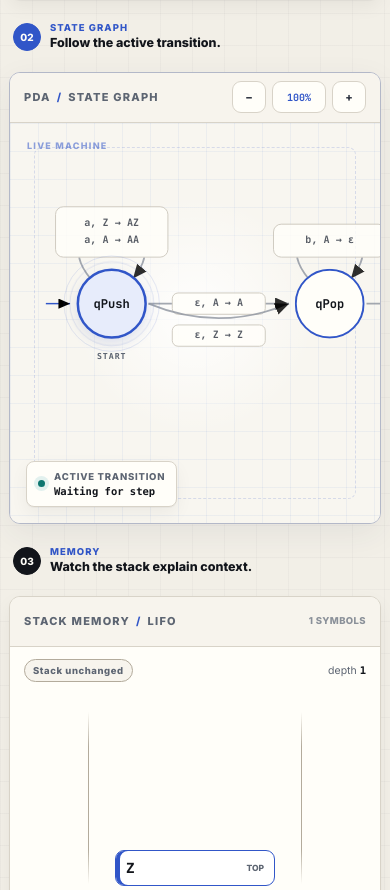
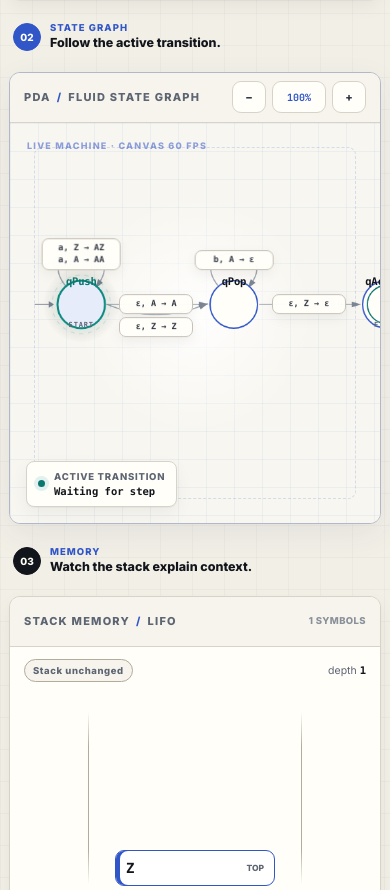
Before and after one commit to KuantumKnight/StackTrace, a React (Vite) app: page / in a window 390 px wide. Shown: the part 1779-2669 px from the top of the page. Built offline with nearby package versions, Linux system fonts and the light colour scheme.

Commit message:
refactor(debug): switch state graph to fluid canvas renderer

```diff
--- a/src/components/MachineView.tsx
+++ b/src/components/MachineView.tsx
@@ -1,95 +1,23 @@
-import { useMemo, useState } from 'react'
-import type { PDA, PDATransition } from '../core/pda/types'
-import { edgeChipWidth, layoutPDAEdges, transitionLabel } from './pdaEditorLayout'
+import { useState } from 'react'
+import type { PDA } from '../core/pda/types'
+import { transitionLabel } from './pdaEditorLayout'
+import { FluidMachineGraph } from './FluidMachineGraph'
 
 interface MachineViewProps {
   machine: PDA
   activeState: string
   activeTransitionId?: string | null
+  animationKey?: string | number
 }
 
-const WIDTH = 640
-const HEIGHT = 280
-const LOOP_ROWS_PER_COLUMN = 4
-const LOOP_LINE_HEIGHT = 18
-const LOOP_COLUMN_GAP = 10
-const LOOP_PADDING_X = 10
-const LOOP_PADDING_Y = 8
-const radarStyle = { transformBox: 'fill-box', transformOrigin: 'center' } as const
-
-function clamp(value: number, min: number, max: number) {
-  return Math.min(max, Math.max(min, value))
-}
-
-function groupSelfLoops(transitions: PDATransition[]) {
-  const groups = new Map<string, PDATransition[]>()
-  for (const transition of transitions) {
-    if (transition.from !== transition.to) continue
-    const group = groups.get(transition.from) ?? []
-    group.push(transition)
-    groups.set(transition.from, group)
-  }
-  return groups
-}
-
-export function MachineView({ machine, activeState, activeTransitionId }: MachineViewProps) {
+export function MachineView({ machine, activeState, activeTransitionId, animationKey }: MachineViewProps) {
   const [zoom, setZoom] = useState(1)
-  const edges = useMemo(
-    () => layoutPDAEdges(machine, WIDTH, HEIGHT),
-    [machine],
-  )
   const activeTransition = machine.transitions.find((transition) => transition.id === activeTransitionId)
-
-  const renderModel = useMemo(() => {
-    const transitionById = new Map(machine.transitions.map((transition) => [transition.id, transition]))
-    const edgeByTransitionId = new Map(edges.map((edge) => [edge.transitionId, edge]))
-    const loopGroups = groupSelfLoops(machine.transitions)
-
-    const regularEdges = edges.flatMap((edge) => {
-      const transition = transitionById.get(edge.transitionId)
-      if (!transition || transition.from === transition.to) return []
-      return [{ edge, transition }]
-    })
-
-    const bundledLoops = Array.from(loopGroups.entries()).flatMap(([stateId, transitions]) => {
-      const state = machine.states.find((item) => item.id === stateId)
-      const representative = edgeByTransitionId.get(transitions[0]?.id ?? '')
-      if (!state || !representative || !transitions.length) return []
-
-      const columnCount = Math.max(1, Math.ceil(transitions.length / LOOP_ROWS_PER_COLUMN))
-      const rowCount = Math.ceil(transitions.length / columnCount)
-      const columns = Array.from({ length: columnCount }, (_, columnIndex) => {
-        const start = columnIndex * rowCount
-        const items = transitions.slice(start, start + rowCount)
-        const width = Math.max(...items.map((transition) => edgeChipWidth(transitionLabel(transition), WIDTH)))
-        return { items, width }
-      }).filter((column) => column.items.length)
-
-      const chipWidth = Math.min(
-        WIDTH - 20,
-        columns.reduce((sum, column) => sum + column.width, 0)
-          + Math.max(0, columns.length - 1) * LOOP_COLUMN_GAP
-          + LOOP_PADDING_X * 2,
-      )
-      const chipHeight = rowCount * LOOP_LINE_HEIGHT + LOOP_PADDING_Y * 2
-      const nodeClearance = 48
-      const chipX = clamp(state.x, 10 + chipWidth / 2, WIDTH - 10 - chipWidth / 2)
-      const chipY = clamp(
-        state.y - nodeClearance - chipHeight / 2,
-        10 + chipHeight / 2,
-        HEIGHT - 10 - chipHeight / 2,
-      )
-
-      return [{ stateId, state, transitions, representative, columns, chipWidth, chipHeight, chipX, chipY }]
-    })
-
-    return { regularEdges, bundledLoops }
-  }, [edges, machine])
 
   return (
     <section className="panel machine-panel">
       <div className="panel-heading machine-heading">
-        <div><span>PDA</span><span className="heading-separator">/</span><span>STATE GRAPH</span></div>
+        <div><span>PDA</span><span className="heading-separator">/</span><span>FLUID STATE GRAPH</span></div>
         <div className="machine-tools" role="group" aria-label="Graph zoom controls">
           <button type="button" onClick={() => setZoom((value) => Math.max(.78, value - .12))} aria-label="Zoom out">−</button>
           <button type="button" className="zoom-readout" onClick={() => setZoom(1)}>{Math.round(zoom * 100)}%</button>
@@ -98,98 +26,14 @@ export function MachineView({ machine, activeState, activeTransitionId }: Machin
       </div>
 
       <div className="machine-canvas" role="region" aria-label="PDA state graph" tabIndex={0}>
-        <div className="graph-watermark">LIVE MACHINE</div>
-        <svg viewBox={`0 0 ${WIDTH} ${HEIGHT}`} role="img" aria-label="Animated PDA state diagram">
-          <defs>
-            <marker id="arrow" markerWidth="9" markerHeight="9" refX="8" refY="3.5" orient="auto">
-              <path d="M0,0 L0,7 L8,3.5 z" />
-            </marker>
-            <filter id="nodeGlow" x="-80%" y="-80%" width="260%" height="260%">
-              <feGaussianBlur stdDeviation="5" result="blur" />
-              <feMerge><feMergeNode in="blur" /><feMergeNode in="SourceGraphic" /></feMerge>
-            </filter>
-          </defs>
-
-          <g className="machine-scene" style={{ transform: `translate(${WIDTH / 2}px, ${HEIGHT / 2}px) scale(${zoom}) translate(${-WIDTH / 2}px, ${-HEIGHT / 2}px)` }}>
-            {renderModel.regularEdges.map(({ edge, transition }) => {
-              const isActive = transition.id === activeTransitionId
-              return (
-                <g className={`transition-group ${isActive ? 'active' : ''}`} key={transition.id}>
-                  <path className="edge-hit-area" d={edge.d} />
-                  <path className="edge" d={edge.d} markerEnd="url(#arrow)" />
-                  {isActive && <path className="edge-flow" d={edge.d} />}
-                  <g className="edge-label-chip" transform={`translate(${edge.x} ${edge.y})`}>
-                    <rect x={-edge.width / 2} y="-11" width={edge.width} height="22" rx="6" />
-                    <text textAnchor="middle" dominantBaseline="middle">{transitionLabel(transition)}</text>
-                  </g>
-                </g>
-              )
-            })}
-
-            {renderModel.bundledLoops.map((bundle) => {
-              const bundleActive = bundle.transitions.some((transition) => transition.id === activeTransitionId)
-              let columnX = -bundle.chipWidth / 2 + LOOP_PADDING_X
-              return (
-                <g
-                  className={`transition-group loop-bundle ${bundleActive ? 'active' : ''}`}
-                  key={`loop:${bundle.stateId}`}
-                  data-loop-count={bundle.transitions.length}
-                >
-                  <path className="edge-hit-area" d={bundle.representative.d} />
-                  <path className="edge" d={bundle.representative.d} markerEnd="url(#arrow)" />
-                  {bundleActive && <path className="edge-flow" d={bundle.representative.d} />}
-                  <g className="edge-label-chip loop-label-stack" transform={`translate(${bundle.chipX} ${bundle.chipY})`}>
-                    <rect
-                      x={-bundle.chipWidth / 2}
-                      y={-bundle.chipHeight / 2}
-                      width={bundle.chipWidth}
-                      height={bundle.chipHeight}
-                      rx="8"
-                    />
-                    {bundle.columns.map((column, columnIndex) => {
-                      const centerX = columnX + column.width / 2
-                      columnX += column.width + LOOP_COLUMN_GAP
-                      return column.items.map((transition, rowIndex) => {
-                        const active = transition.id === activeTransitionId
-                        const y = -bundle.chipHeight / 2 + LOOP_PADDING_Y + LOOP_LINE_HEIGHT / 2 + rowIndex * LOOP_LINE_HEIGHT
-                        return (
-                          <text
-                            key={transition.id}
-                            x={centerX}
-                            y={y}
-                            textAnchor="middle"
-                            dominantBaseline="middle"
-                            fontWeight={active ? 800 : 600}
-                            opacity={bundleActive && !active ? .58 : 1}
-                          >
-                            {transitionLabel(transition)}
-                          </text>
-                        )
-                      })
-                    })}
-                  </g>
-                </g>
-              )
-            })}
-
-            {machine.states.map((state) => {
-              const active = activeState === state.id
-              return (
-                <g className={`state-group ${active ? 'active' : ''}`} key={state.id} transform={`translate(${state.x} ${state.y})`}>
-                  {state.initial && <path className="initial-arrow" d="M -68 0 L -43 0" markerEnd="url(#arrow)" />}
-                  {active && <circle className="state-radar radar-two" r="50" style={radarStyle} />}
-                  {active && <circle className="state-radar" r="44" style={radarStyle} />}
-                  <circle className={`state ${active ? 'active' : ''}`} r="35" filter={active ? 'url(#nodeGlow)' : undefined} />
-                  {state.accepting && <circle className="state-inner" r="28" />}
-                  <text className="state-label" y="5" textAnchor="middle">{state.name}</text>
-                  <text className="state-caption" y="57" textAnchor="middle">
-                    {state.initial ? 'START' : state.accepting ? 'FINAL' : active ? 'CURRENT' : ''}
-                  </text>
-                </g>
-              )
-            })}
-          </g>
-        </svg>
+        <div className="graph-watermark">LIVE MACHINE · CANVAS 60 FPS</div>
+        <FluidMachineGraph
+          machine={machine}
+          activeState={activeState}
+          activeTransitionId={activeTransitionId}
+          animationKey={animationKey}
+          zoom={zoom}
+        />
 
         <div className="graph-telemetry" aria-live="polite">
           <span className="live-dot" />
```
